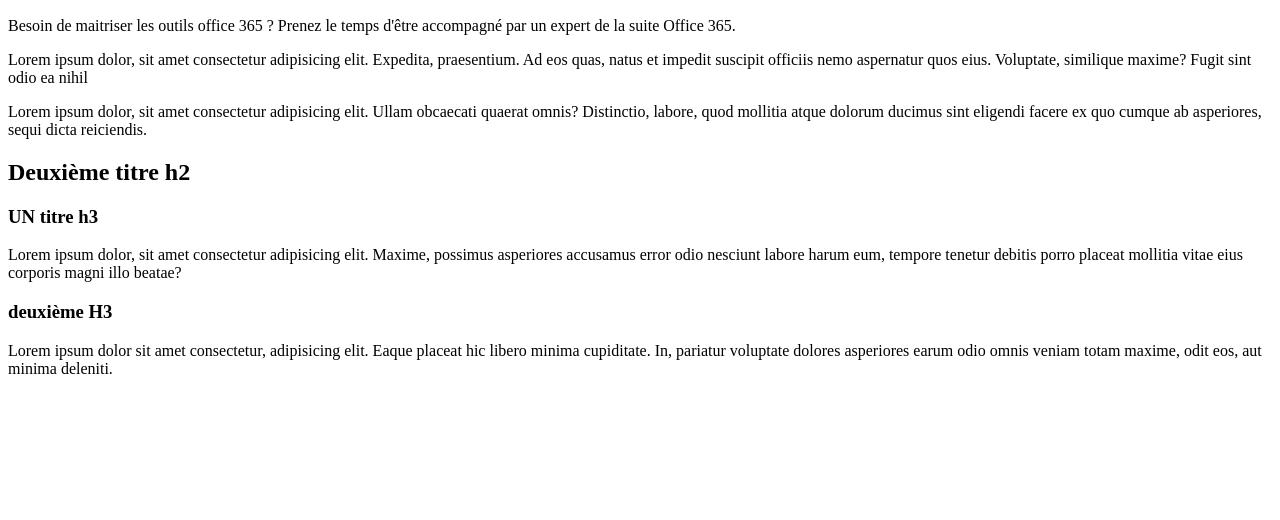
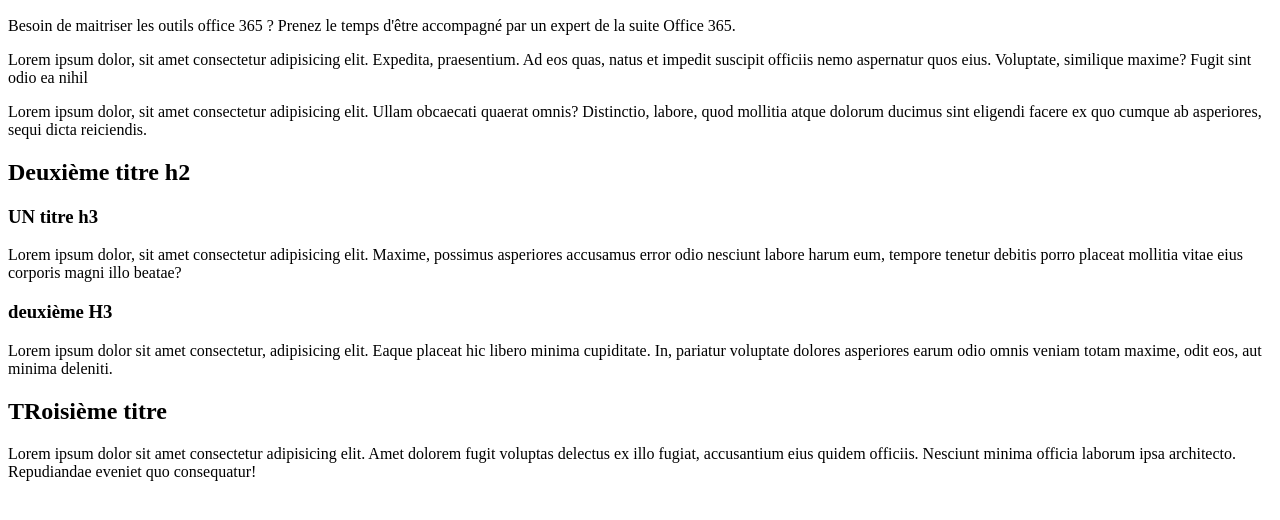
Before and after one commit to pcwebconseils/O365, a plain HTML site: page index.html in a window 1280 px wide. Shown: the part 110-630 px from the top of the page. Drawn offline with Linux system fonts and the light colour scheme.

Commit message:
paragraphe3

```diff
--- a/index.html
+++ b/index.html
@@ -29,6 +29,10 @@
     <h3>deuxième H3</h3>
     <p>Lorem ipsum dolor sit amet consectetur, adipisicing elit. Eaque placeat hic libero minima cupiditate. In,
         pariatur voluptate dolores asperiores earum odio omnis veniam totam maxime, odit eos, aut minima deleniti.</p>
+    <h2>TRoisième titre</h2>
+    <p>Lorem ipsum dolor sit amet consectetur adipisicing elit. Amet dolorem fugit voluptas delectus ex illo fugiat,
+        accusantium eius quidem officiis. Nesciunt minima officia laborum ipsa architecto. Repudiandae eveniet quo
+        consequatur!</p>
 </body>
 
 </html>
```
